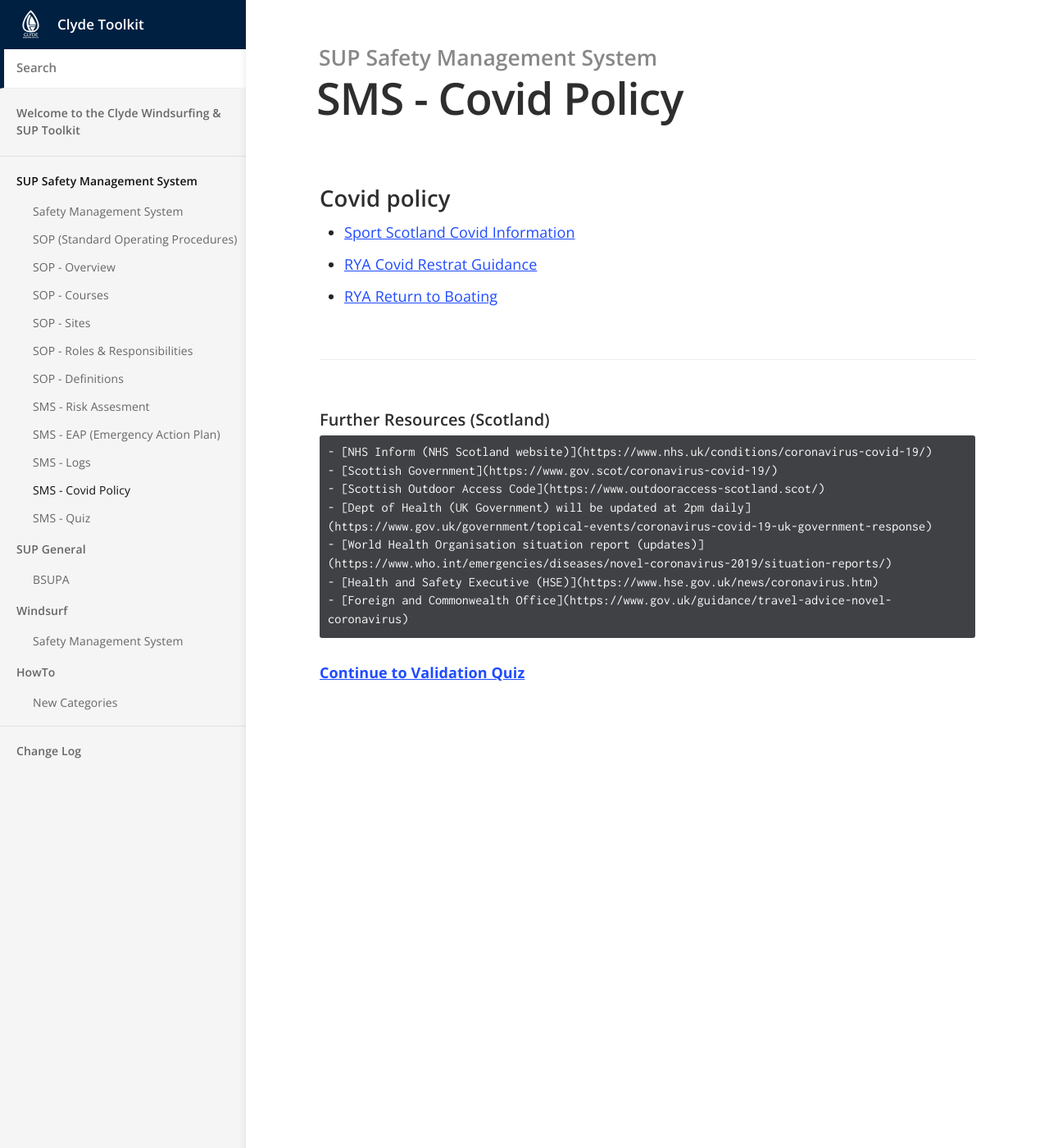
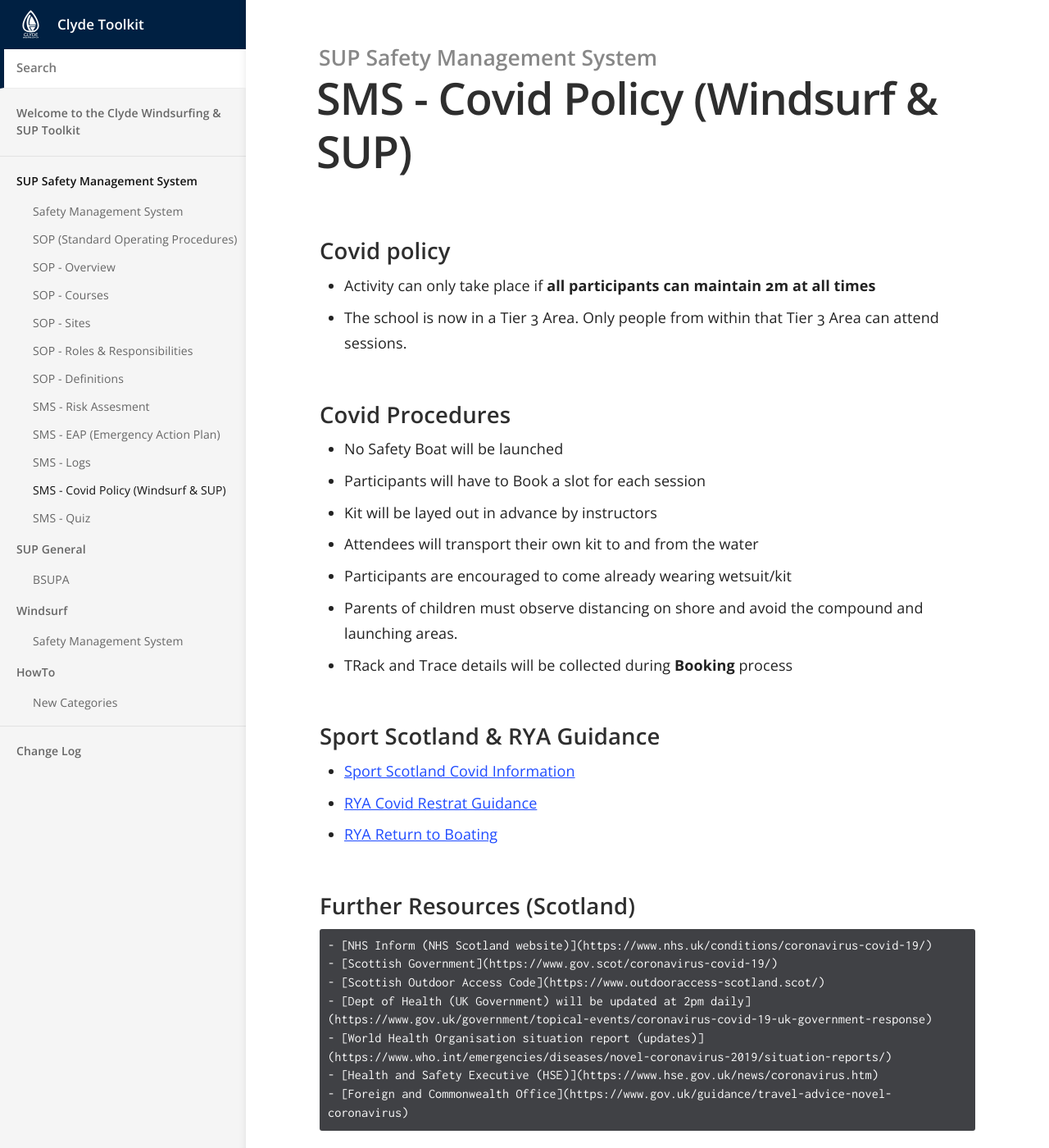
Before and after one commit to numbat70/clyde, a Jekyll site: the page built from _docs/Content/28-SUP_SMS_COVID.md, in a window 1280 px wide and 1400 px high. Shown: the whole window at 82% size. Built offline with Jekyll 4.4.1, drawn with Linux system fonts in a browser that asks for light colours.

Commit message:
Update 28-SUP_SMS_COVID.md
mk

```diff
--- a/_docs/Content/28-SUP_SMS_COVID.md
+++ b/_docs/Content/28-SUP_SMS_COVID.md
@@ -1,17 +1,31 @@
 ---
-title: SMS - Covid Policy
+title: SMS - Covid Policy (Windsurf & SUP)
 category: SUP Safety Management System
 order: 28
 ---
 
 ## Covid policy
+- Activity can only take place if **all participants can maintain 2m at all times**
+- The school is now in a Tier 3 Area. Only people from within that Tier 3 Area can attend sessions.
 
 
+## Covid Procedures
+- No Safety Boat will be launched
+- Participants will have to Book a slot for each session
+- Kit will be layed out in advance by instructors
+- Attendees will transport their own kit to and from the water
+- Participants are encouraged to come already wearing wetsuit/kit
+- Parents of children must observe distancing on shore and avoid the compound and launching areas.
+- TRack and Trace details will be collected during **Booking** process
+
+
+
+## Sport Scotland & RYA Guidance
 - [Sport Scotland Covid Information](https://sportscotland.org.uk/covid-19/)
 - [RYA Covid Restrat Guidance](https://www.rya.org.uk/training-support/Pages/covid-19-return-to-boating-guidance.aspx)
 - [RYA Return to Boating](https://www.rya.org.uk/programmes/Pages/return-to-boating.aspx)
 
-### Further Resources (Scotland)
+## Further Resources (Scotland)
 
     - [NHS Inform (NHS Scotland website)](https://www.nhs.uk/conditions/coronavirus-covid-19/)
     - [Scottish Government](https://www.gov.scot/coronavirus-covid-19/)
```
